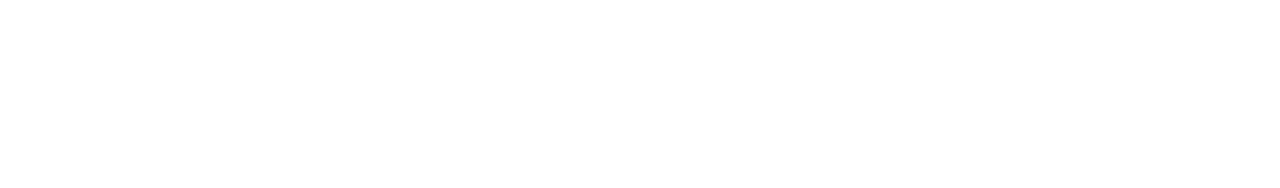
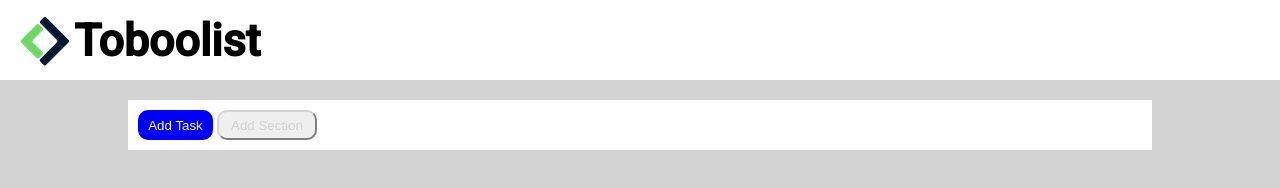
Before and after one commit to mirkosorrentino/html-css-toboolist, a plain HTML site: page index.html in a window 1280 px wide. Drawn offline with Linux system fonts and the light colour scheme.

Commit message:
Add: header and navigation section

```diff
--- a/css/style.css
+++ b/css/style.css
@@ -6,9 +6,59 @@
 }
 
 /* COMMON */
+body {
+    background-color: lightgray;
+    font-family: roboto, sans-serif;
+}
 
 /* HEADER */
+.header {
+    height: 80px;
+    line-height: 80px;
+    vertical-align: middle;
+    background-color: white;
+    padding-left: 20px;
+    margin-bottom: 20px;
+}
 
-/* NAVIGATION */
+.title {
+    display: inline-block;
+    vertical-align: middle;
+    font-size: 2.8rem;
+}
+
+.logo {
+    vertical-align: middle;
+}
 
 /* MAIN */
+/* NAVIGATION */
+main {
+    width:80%;
+    margin: auto;
+}
+
+nav {
+    background-color: white;
+    padding: 10px;
+}
+
+.buttons {
+    border-radius: 10px;
+    height: 30px;
+}
+
+.add-task {
+    background-color: blue;
+    color: white;
+    border: none;
+    width: 75px;
+}
+
+.add-section {
+    border-color: lightgray;
+    color: lightgray;
+    width: 100px;
+}
+
+/* list-style-type */
--- a/index.html
+++ b/index.html
@@ -5,19 +5,34 @@
     <meta http-equiv="X-UA-Compatible" content="IE=edge">
     <meta name="viewport" content="width=device-width, initial-scale=1.0">
     <title>Toboo list</title>
+    <link rel="preconnect" href="https://fonts.googleapis.com">
+    <!-- Roboto link -->
+    <link rel="preconnect" href="https://fonts.gstatic.com" crossorigin>
+    <link href="https://fonts.googleapis.com/css2?family=Roboto:wght@300;400;500&display=swap" rel="stylesheet">
+
     <link rel="stylesheet" href="css/style.css">
 </head>
 <body>
     <!-- header -->
-    <header></header>
+    <header class="header">
+        <img src="img/Logo.png" alt="Boolean Logo" class="logo">
+        <h1 class="title">Toboolist</h1>
+    </header>
     <!-- end header -->
 
+    <!-- main -->
+    <main>
     <!-- navigation section -->
-    <nav></nav>
+    <nav>
+        <button class="buttons add-task">Add Task</button>
+        <button class="buttons add-section">Add Section</button>
+    </nav>
     <!-- end navigation section -->
 
-    <!-- main -->
-    <main></main>
+    <!-- list section -->
+    <!-- end list section -->
+
+    </main>
     <!-- end main -->
 </body>
 </html>
```
Also changed, not shown: img/Logo.png (added), 1 other file.
